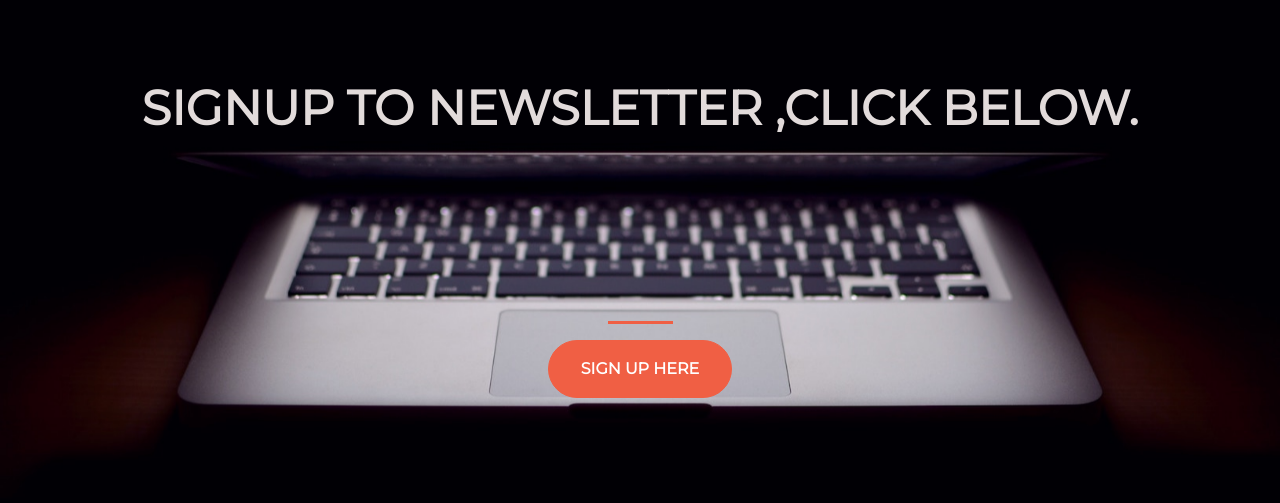
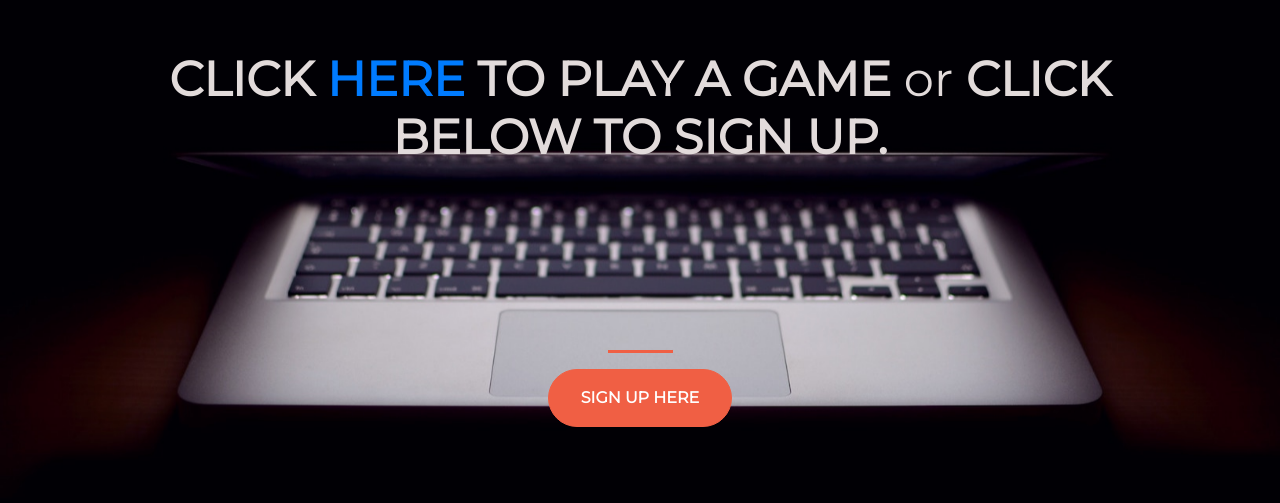
Before and after one commit to praguru14/CLICKK, a plain HTML site: page index.html in a window 1280 px wide. Shown: the part 161-664 px from the top of the page. Drawn offline with nearby package versions, Linux system fonts and the light colour scheme.

Commit message:
Game and signup link

```diff
--- a/index.html
+++ b/index.html
@@ -18,7 +18,7 @@
     <div class="container d-flex align-items-center h-100">
       <div class="row">
         <header class="text-center col-12">
-          <h1 class="text-uppercase"><strong>Signup to newsletter ,click below.</strong></h1>
+          <h1 class="text-uppercase"><strong>Click <a href="https://praguru14.github.io/pig/">here</a> to play a game </strong> <span class="text-lowercase">or</span> <strong>click below to sign up.</strong> </h1>
 
         </header>
         <div class="buffer col-12"></div>
```
